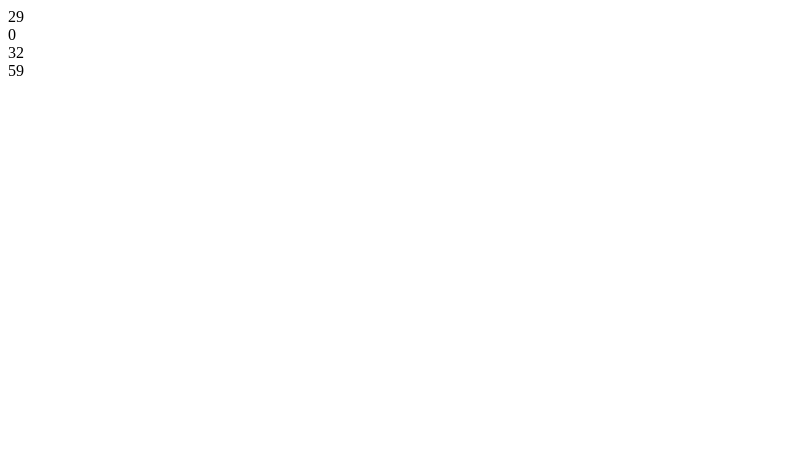
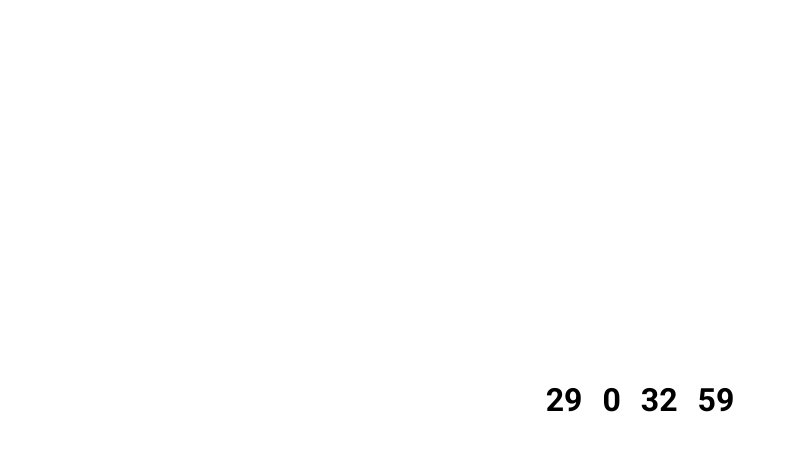
Before and after one commit to enriconi/countdown-website, a plain HTML site: page index.html in a window 1280 px wide. Shown: the whole page, without its empty margins (0-788 px from the left). Drawn offline with Linux system fonts and the light colour scheme.

Commit message:
style(timer): add initial style

```diff
--- a/index.html
+++ b/index.html
@@ -5,11 +5,12 @@
   <meta charset="UTF-8">
   <meta http-equiv="X-UA-Compatible" content="IE=edge">
   <meta name="viewport" content="width=device-width, initial-scale=1.0">
+  <link rel="stylesheet" type="text/css" href="./style.css" />
   <title>Countdown WebSite</title>
 </head>
 
 <body>
-  <section>
+  <section class="timer">
     <div id="days"></div>
     <div id="hours"></div>
     <div id="minutes"></div>
--- /dev/null
+++ b/style.css
@@ -0,0 +1,28 @@
+@import url('https://fonts.googleapis.com/css2?family=Roboto:wght@500;700&display=swap');
+
+* {
+  box-sizing: border-box;
+}
+
+body,
+h1,
+h2,
+p {
+  margin: 0px;
+  padding: 0px;
+}
+
+.timer {
+  height: 100vh;
+  display: flex;
+  flex-direction: row;
+  gap: 20px;
+  justify-content: center;
+  align-items: center;
+}
+
+.timer div {
+  font-size: 32px;
+  font-weight: 700;
+  font-family: 'Roboto', sans-serif;
+}
```
